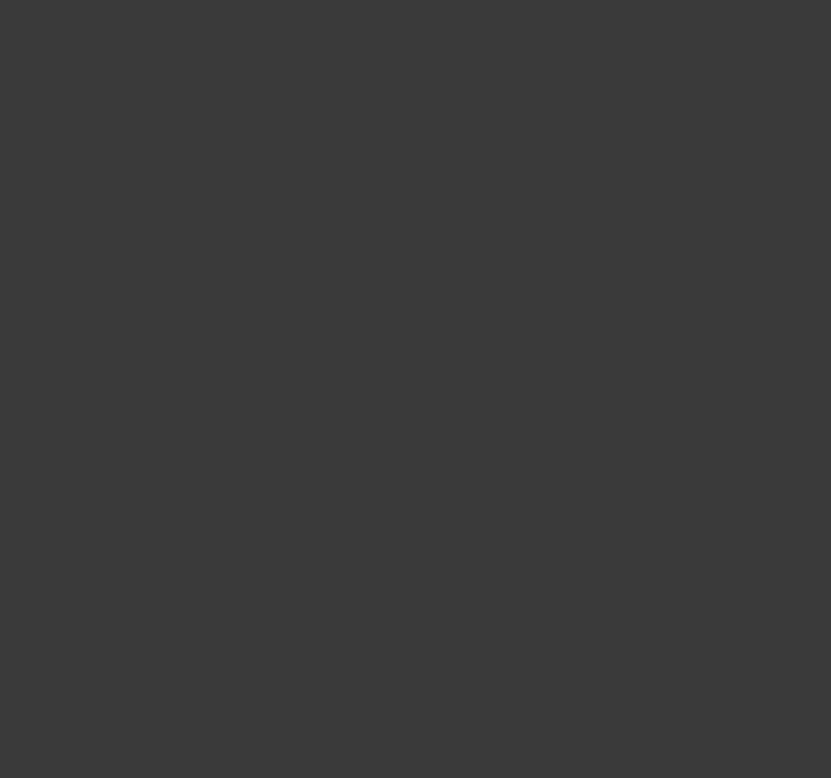
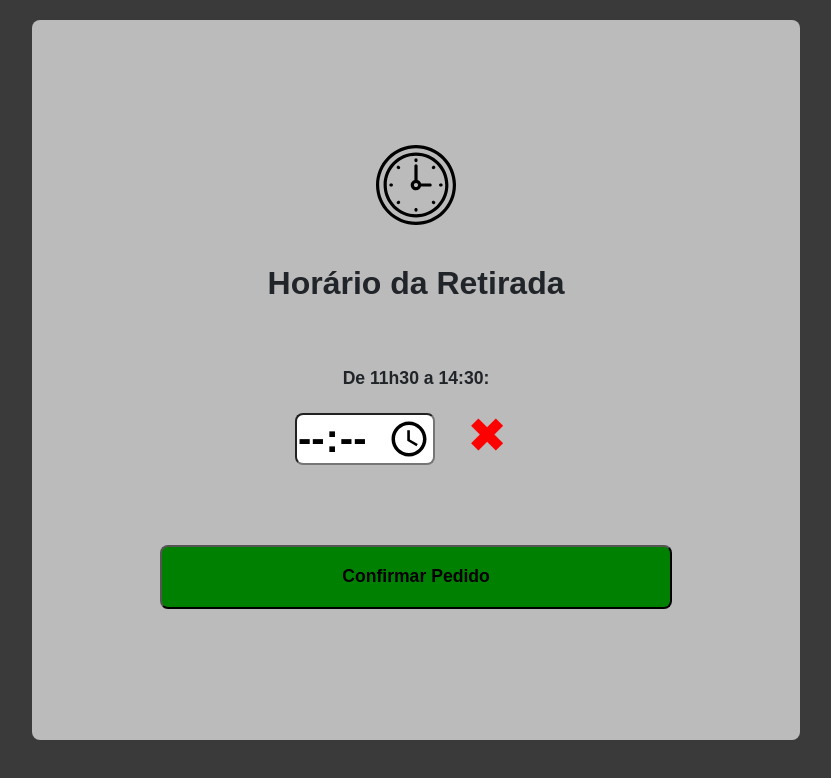
Before and after one commit to paulohlips/donavania, a React (Create React App) app: page /local in a window 1280 px wide. Shown: the top 778 px of the page, without its empty margins (224-1055 px from the left). Built offline with nearby package versions, Linux system fonts and the light colour scheme.

Commit message:
feat/ local page

```diff
--- a/package.json
+++ b/package.json
@@ -7,6 +7,7 @@
     "@testing-library/react": "^9.3.2",
     "@testing-library/user-event": "^7.1.2",
     "babel-eslint": "^10.1.0",
+    "date-fns": "^2.12.0",
     "history": "^4.10.1",
     "mdbreact": "^4.25.6",
     "node-sass": "^4.13.1",
--- a/src/pages/Details/index.js
+++ b/src/pages/Details/index.js
@@ -31,10 +31,10 @@ export default function Details() {
           Você vem buscar ou prefere que a gente leve até você?
         </Modal.Body>
         <Modal.Footer>
-          <ButtonFinalize onClick={handleClose} onClick={"./D"}>
+          <ButtonFinalize onClick={handleClose} to={"delivery"}>
             <span>Entregar</span>
           </ButtonFinalize>
-          <ButtonMore onClick={handleClose}>
+          <ButtonMore onClick={handleClose} to={"local"}>
             <span>Retirar no Restaurante</span>
           </ButtonMore>
         </Modal.Footer>
@@ -59,7 +59,7 @@ export default function Details() {
           <span>Comprar Mais</span>
         </ButtonMore>
         <ButtonFinalize onClick={handleShow}>
-          <span>Finalizar Peido</span>
+          <span>Finalizar Pedido</span>
         </ButtonFinalize>
       </DetailsBox>
     </Container>
--- a/src/pages/Details/styles.js
+++ b/src/pages/Details/styles.js
@@ -98,6 +98,8 @@ export const ButtonMore = styled(Link)`
     display: flex;
     justify-content: center;
     align-content: center;
+    align-self: center;
+
     height: 8vh;
     width: 80vw;
     margin: 15px 0;
--- a/src/pages/Local/index.js
+++ b/src/pages/Local/index.js
@@ -1,7 +1,55 @@
-import React from "react";
+import React, { useState } from "react";
+import { Modal, Button } from "react-bootstrap";
 
-import { Container } from "./styles";
+import { Container, Icon, Title, Watch, Confirm } from "./styles";
 
-const Local = () => <div />;
+import clock from "../../assets/clock.svg";
+import logo from "../../assets/logo.jpeg";
 
-export default Local;
+var hours = new Date().getHours(); //To get the Current Hours
+var min = new Date().getMinutes(); //To get the Current Minutes
+var time = hours + ":" + min;
+
+export default function Local() {
+  const [show, setShow] = useState(false);
+
+  const handleClose = () => setShow(false);
+  const handleShow = () => setShow(true);
+
+  return (
+    <Container>
+      <Modal show={show} onHide={handleClose}>
+        <Icon src={logo} />
+        <Modal.Header closeButton>
+          <Modal.Title>Obrigado!</Modal.Title>
+        </Modal.Header>
+        <Modal.Body>Seu pedido já vai ser preparado. Até já.</Modal.Body>
+        <Modal.Footer>
+          <Confirm onClick={handleClose} to={"delivery"}>
+            <span>Entregar</span>
+          </Confirm>
+        </Modal.Footer>
+      </Modal>
+      <Icon src={clock} />
+      <Title>Horário da Retirada</Title>
+      <Watch>
+        <form>
+          <label for="hora-cons">De 11h30 a 14:30:</label>
+          <input
+            id="appt-time"
+            type="time"
+            name="appt-time"
+            min="11:30"
+            max="14:30"
+            required
+            pattern="[0-9]{2}:[0-9]{2}"
+          />
+          <span class="validity"></span>
+        </form>
+      </Watch>
+      <Confirm onClick={handleShow}>
+        <span>Confirmar Pedido</span>
+      </Confirm>
+    </Container>
+  );
+}
--- a/src/pages/Local/styles.js
+++ b/src/pages/Local/styles.js
@@ -1,3 +1,135 @@
 import styled from "styled-components";
 
-export const Container = styled.div``;
+export const Container = styled.div`
+  display: flex;
+  flex-direction: column;
+  justify-content: center;
+  height: 80vh;
+  border-radius: 8px;
+  margin-top: 5vh;
+  padding-bottom: 2vh;
+  background-color: #ccc;
+
+  @media only screen and (min-width: 720px) {
+    display: flex;
+    background-color: #bbb;
+    margin-top: 20px;
+    flex-direction: column;
+    justify-content: center;
+    align-items: center;
+    align-self: center;
+    padding-bottom: 30px;
+    height: 90vh;
+    width: 60vw;
+    border-radius: 8px;
+    margin-left: 20vw;
+  }
+`;
+
+export const Icon = styled.img`
+  height: 5rem;
+  width: 5rem;
+  margin: 3vh 0;
+  align-self: center;
+`;
+
+export const Title = styled.p`
+  margin: 2vh 0;
+  font-size: 2rem;
+  font-weight: bold;
+  align-self: center;
+`;
+
+export const Confirm = styled.button`
+  display: flex;
+  justify-content: center;
+  align-content: center;
+  height: 8vh;
+  width: 40vw;
+  border-radius: 8px;
+  background-color: green;
+  align-self: center;
+  color: #000;
+
+  @media screen and (max-device-width: 420px) {
+    display: flex;
+    justify-content: center;
+    align-content: center;
+    height: 8vh;
+    width: 80vw;
+    border-radius: 8px;
+    background-color: green;
+    color: #000;
+  }
+
+  @media screen and (max-device-width: 370px) {
+    display: flex;
+    justify-content: center;
+    align-content: center;
+    height: 8vh;
+    width: 80vw;
+    border-radius: 8px;
+    background-color: green;
+    color: #000;
+  }
+
+  span {
+    display: flex;
+    align-self: center;
+    justify-content: center;
+    font-size: 1.1rem;
+    font-weight: bold;
+  }
+`;
+
+export const Watch = styled.div`
+  display: flex;
+  justify-content: center;
+  margin-top: 5vh;
+
+  div {
+    margin-bottom: 10px;
+  }
+
+  input[type="time"] {
+    width: 140px;
+    height: auto;
+
+    font-weight: bold;
+    font-size: 2.5rem;
+    border-radius: 8px;
+    margin-bottom: 10vh;
+  }
+
+  span {
+    height: 5vh;
+    width: 5vw;
+  }
+
+  input + span {
+    padding-right: 30px;
+  }
+
+  input:invalid + span:after {
+    content: "✖";
+    padding-left: 2.5vw;
+    font-size: 3rem;
+    color: red;
+  }
+
+  input:valid + span:after {
+    content: "✓";
+    padding-left: 2.5vw;
+    font-size: 3rem;
+    color: green;
+  }
+
+  label {
+    display: flex;
+    align-self: center;
+    justify-content: center;
+    font-size: 1.1rem;
+    font-weight: bold;
+    padding: 10px;
+  }
+`;
```
Also changed, not shown: src/assets/logo.jpeg (added), 1 other file (tests, documents, lock files or other folders).
